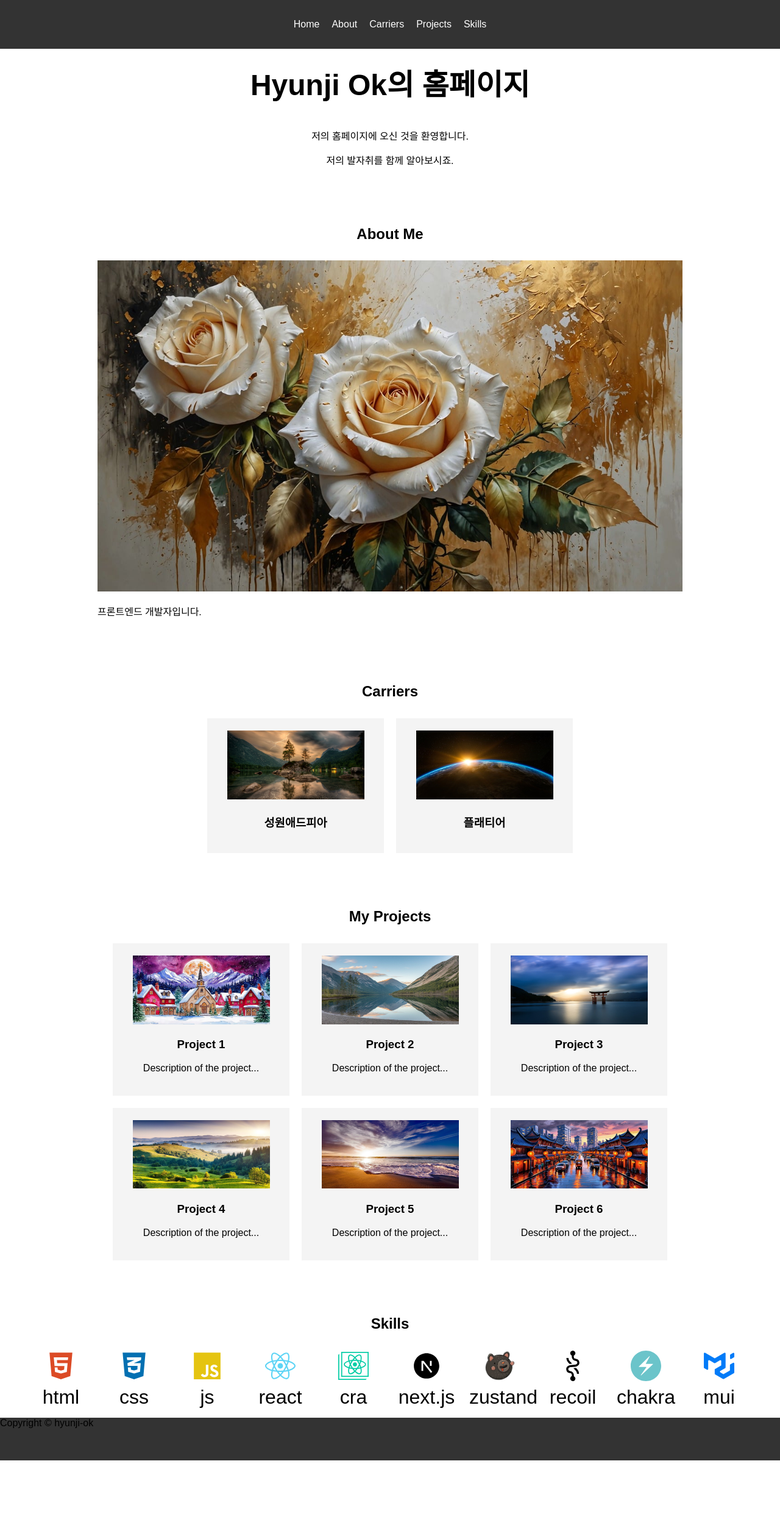
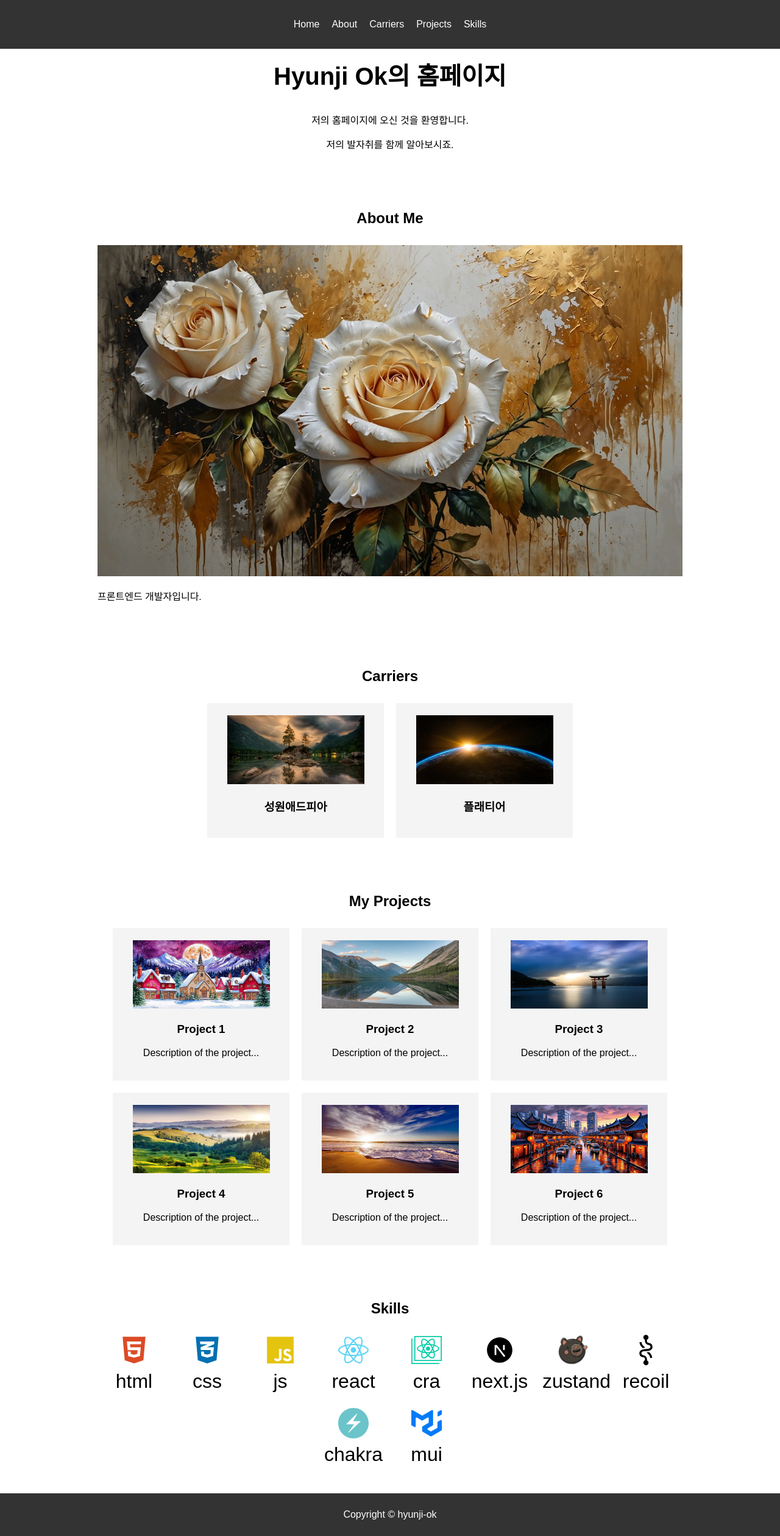
Before and after one commit to hyunji-ok/home, a React (Create React App) app: page / in a window 1280 px wide. Shown: the whole page at 61% size. Before the commit the page ends 2395 px from the top, so only its background shows below. Built offline with nearby package versions, Linux system fonts and the light colour scheme.

Commit message:
feat: home, skill, footer css 수정

```diff
--- a/src/App.css
+++ b/src/App.css
@@ -59,7 +59,7 @@ section {
 
 /* home section */
 .home h1 {
-  font-size: 3rem;
+  font-size: 2.5rem;
 }
 
 .home button {
@@ -117,6 +117,11 @@ section {
   font-size: 2rem;
 }
 
+.skills {
+  width: 80%;
+  margin: 0 auto;
+}
+
 .skills .skill-items .item {
   width: 100px;
   aspect-ratio: 1/1;
@@ -145,6 +150,15 @@ section {
 }
 
 footer {
+  margin: 30px auto 0;
+  min-width: 350px;
+  max-width: 1300px;
   background-color: #333;
   height: 70px;
+  text-align: center;
+  color: white;
+  display: flex;
 }
+footer div {
+  margin: auto;
+}
```
